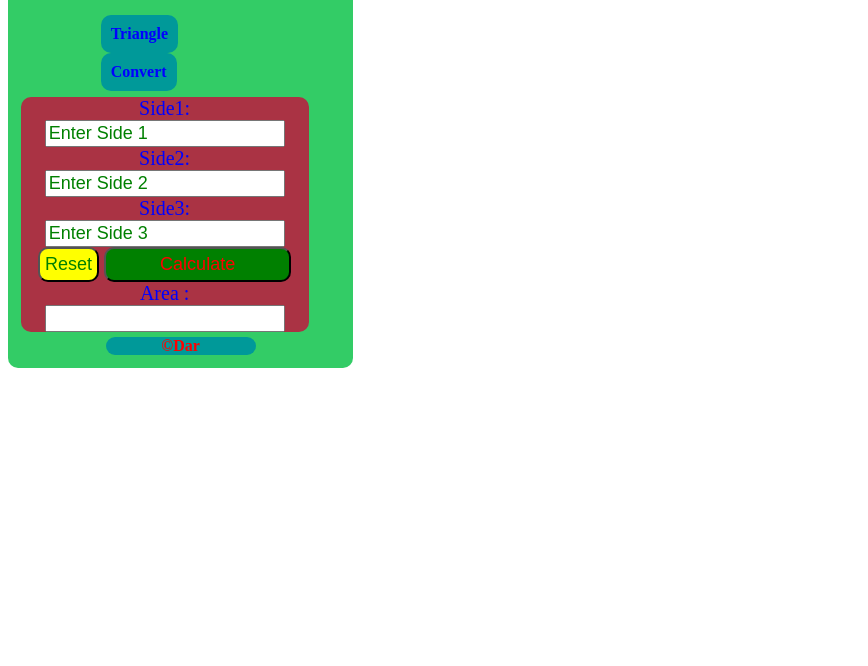
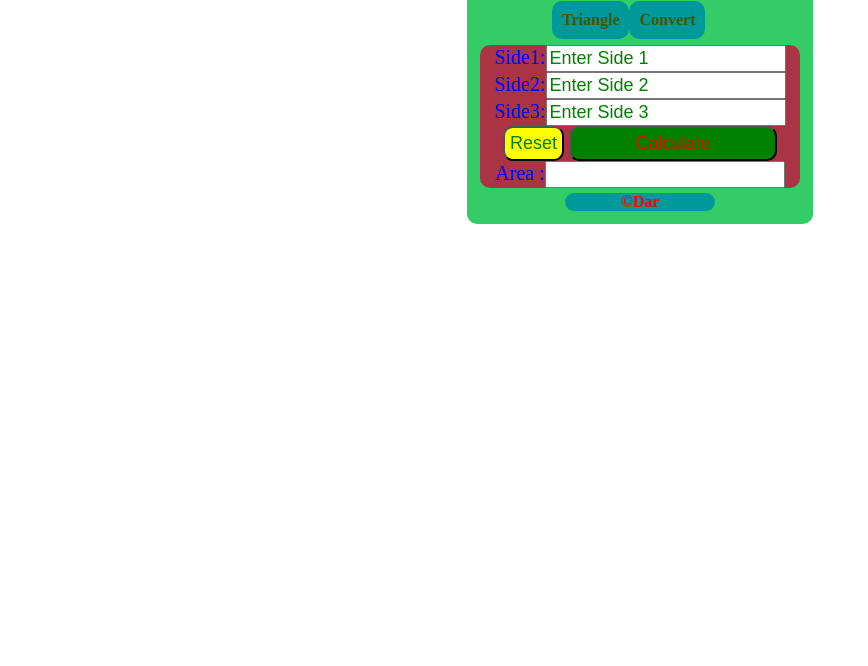
Before and after one commit to testting357/Area, a plain HTML site: page index.html in a window 1280 px wide. Shown: the part 134-800 px from the top of the page, without its empty margins (0-868 px from the left). Drawn offline with Linux system fonts and the light colour scheme.

Commit message:
Update index.html

```diff
--- a/index.html
+++ b/index.html
@@ -16,10 +16,7 @@ h3{
         margin-bottom:0px;
         background-color:#099;
 }
-p.h{
-    float: right;
 
-	}
 table{
         font-size:25px;
         border:10px;
@@ -65,7 +62,7 @@ color:blue;
 }
 #wrapper{
         text-align:center;
-	float:left;
+        float:center;
         margin: auto;
         max-width: 320px;
         width: 99%;
@@ -80,26 +77,22 @@ header{
         padding:0px;
         text-align:center;
 }
-nav{ text-align:center;
-	margin-left:25%;
-	margin-right:28%;
-	border-radius:10px;
+nav{ float:center;
 
    }
-nav ul{
+nav ul{ margin-left:10%;
         font-weight:bold;
         text-align:center;
         list-style:none;
-    margin-left:0%;
-    padding:0;
     }
 
 nav li a{
-	color:blue;
+        color:#445500;
         border-radius:10px;
         background:#099;
         display:block;
         float:left;
+        text-align:center;
         padding:10px;
         text-decoration:none;
 }
@@ -115,8 +108,7 @@ nav a:hover, nav li.active a
 .left-col{
         font-size:20px;
         color:blue;
-	text-align:center;
-	width:90%;
+
         background:#A34;
         float:center;
         margin-top:2%;
@@ -171,7 +163,7 @@ function area(ish)
 }
 
 function clear1(ish)
-		{	if(ish.t1.value!=parseFloat(ish.t1.value)){
+                {        if(ish.t1.value!=parseFloat(ish.t1.value)){
                         ish.t1.value="";
                         }
                 }
@@ -209,7 +201,7 @@ function convert(ish1){
                 T7=T6-parseFloat(ish1.t8.value);
                 ish1.t7.value=T7/20;
                 T8=parseFloat(ish1.t6.value)-parseInt(ish1.t6.value);
-		ish1.t9.value=Math.round(T8*272)
+                ish1.t9.value=Math.round(T8*272);
 
 }
                 </script>
@@ -217,40 +209,39 @@ function convert(ish1){
         </head>
 <body >
         <div id="wrapper">
-	<header><h3>Area Calculator<h3></header>
-		<nav>
-			<ul>
-			<li ><a href="#" onclick="return show('area','convert');">Triangle</a>
-			<a href="#" onclick="return show('convert','area');">Convert</a></li>
-			</ul>
-			<div class="clear"></div>
+        <header><h3>Area Calculator</h3></header>
+                <nav><ul><li>
+                        <a href="#" onclick="return show('area','convert');">Triangle</a>
+                        <a href="#" onclick="return show('convert','area');">Convert</a>
+                        </li></ul>
                 </nav>
+                <div class="clear"> </div>
 
         <section class="left-col">
                 <div id="area" >
             <form name="ish">
-			Side1:<input class="text1" type="text" name="t1" value="Enter Side 1" onclick="clear1(ish);"/>
-			Side2:<input class="text1" type="text" name="t2" value="Enter Side 2" onclick="clear2(ish);"/>
-			Side3:<input class="text1" type="text" name="t3" value="Enter Side 3" onclick="clear3(ish);"/>
+                        Side1:<input class="text1" type="text" name="t1" value="Enter Side 1" onclick="clear1(ish);"/><br/>
+                        Side2:<input class="text1" type="text" name="t2" value="Enter Side 2" onclick="clear2(ish);"/><br/>
+                        Side3:<input class="text1" type="text" name="t3" value="Enter Side 3" onclick="clear3(ish);"/><br/>
                         <input class="but2" type="reset" value="Reset"/>
-			<input class="but1" type="button" value="Calculate" onclick="area(ish);"/>
+                        <input class="but1" type="button" value="Calculate" onclick="area(ish);"/><br/>
                         Area :<input class="text1" type="text" name="t4" />
                 </form>
                 </div>
                 <div id="convert"style="display:none">
                 <form name="ish1">
-			Area :<input class="text1" type="text" name="t5" value="Enter Area"onclick="clear4(ish1);"/>
+                        Area :<input class="text1" type="text" name="t5" value="Enter Area"onclick="clear4(ish1);"/><br/>
                         <input class="but2" type="reset" value="Reset"/>
-			<input class="but1" type="button" value=" Compute " onclick="compute(ish1);"/>
-			Marls:<input type="text" class="text1" name="t6" >
-			<input class="but3" type="button" value=" Calculate " onclick="convert(ish1);"/>
-			Knals:<input class="text1" type="text" name="t7" />
-			Marls:<input class="text1" type="text" name="t8" />
+                        <input class="but1" type="button" value=" Compute " onclick="compute(ish1);"/><br/>
+                        Marls:<input type="text" class="text1" name="t6" ><br/>
+                        <input class="but3" type="button" value=" Calculate " onclick="convert(ish1);"/><br/>
+                        Knals:<input class="text1" type="text" name="t7" /><br/>
+                        Marls:<input class="text1" type="text" name="t8" /><br/>
                         Feets::<input class="text1" type="text" name="t9" />
                 </form>
                 </div>
         </section>
-	<div class="clear"></div>
+        <div class="clear"> </div>
         <footer>©Dar</footer>
         </div>
 </body>
```
Lines whose indentation alone changed are shown as unchanged.
